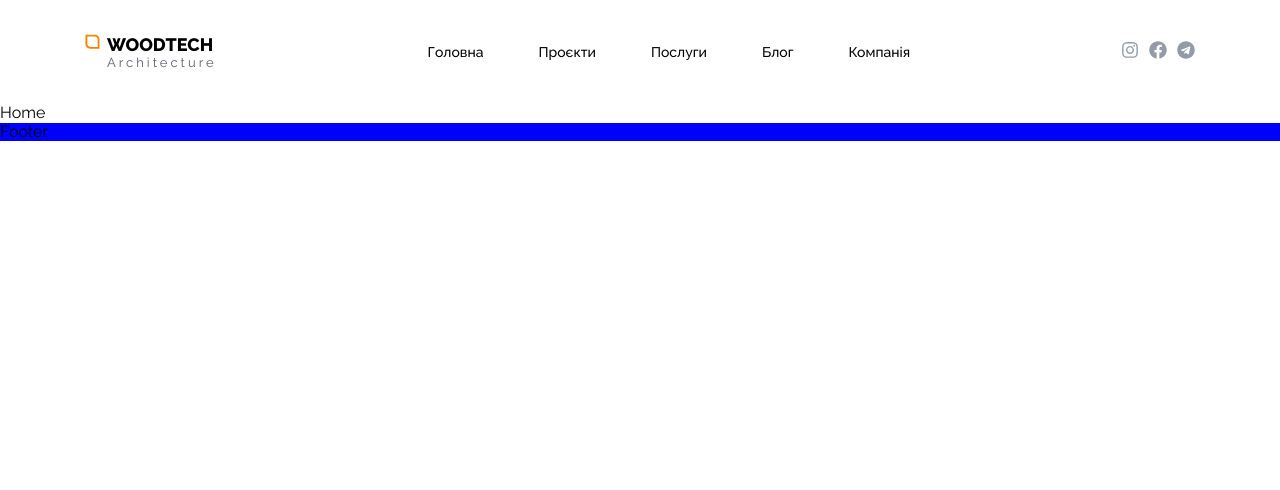
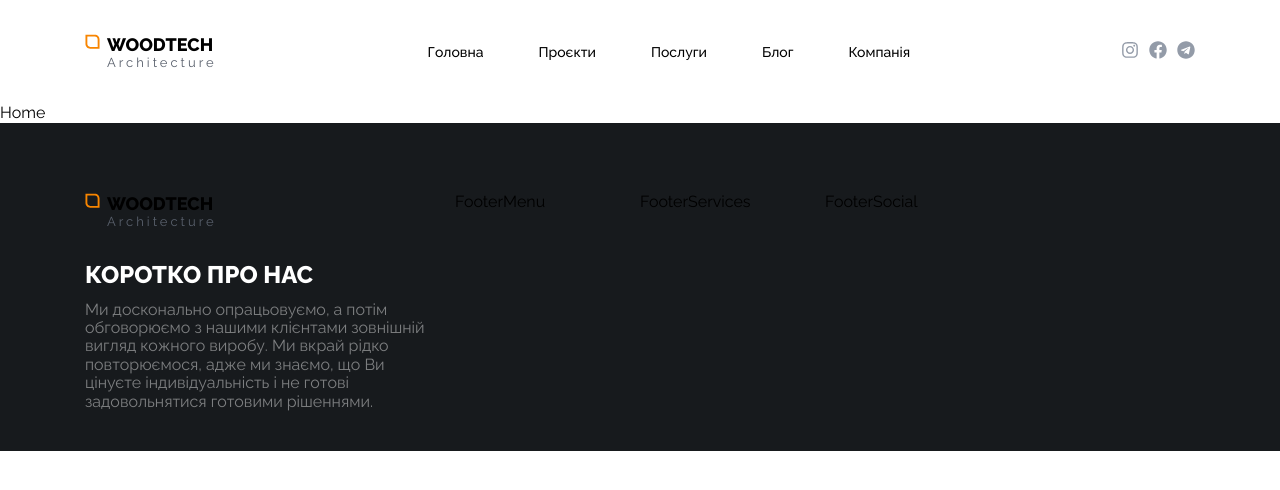
Before and after one commit to DenisTolmachev/woodtech, a React (Create React App) app: page / in a window 1280 px wide. Shown: the top 490 px of the page. Built offline with nearby package versions, Linux system fonts and the light colour scheme.

Commit message:
added footer structure and footer about style

```diff
--- a/src/components/Footer/Footer.jsx
+++ b/src/components/Footer/Footer.jsx
@@ -1,5 +1,16 @@
 import { Container } from './Footer.style';
+import { FooterAbout } from '../FooterAbout/FooterAbout';
+import { FooterMenu } from '../FooterMenu/FooterMenu';
+import { FooterServices } from '../FooterServices/FooterServices';
+import { FooterSocial } from '../FooterSocial/FooterSocial';
 
 export const Footer = () => {
-  return <Container>Footer</Container>;
+  return (
+    <Container>
+      <FooterAbout />
+      <FooterMenu />
+      <FooterServices />
+      <FooterSocial />
+    </Container>
+  );
 };
--- a/src/components/Footer/Footer.style.js
+++ b/src/components/Footer/Footer.style.js
@@ -1,5 +1,8 @@
 import styled from 'styled-components';
 
 export const Container = styled.div`
-  background-color: blue;
+  display: grid;
+  grid-template-columns: 4fr 2fr 2fr 4fr;
+  background-color: ${({ theme }) => theme.colors.secondary};
+  padding: 70px 85px 40px;
 `;
--- /dev/null
+++ b/src/components/FooterAbout/FooterAbout.jsx
@@ -0,0 +1,21 @@
+import {
+  FooterAboutContainer,
+  FooterAboutText,
+  FooterAboutTitle,
+} from './FooterAbout.style';
+import { Logo } from '../Logo/Logo';
+
+export const FooterAbout = () => {
+  return (
+    <FooterAboutContainer>
+      <Logo />
+      <FooterAboutTitle>Коротко про нас</FooterAboutTitle>
+      <FooterAboutText>
+        Ми досконально опрацьовуємо, а потім обговорюємо з нашими клієнтами
+        зовнішній вигляд кожного виробу. Ми вкрай рідко повторюємося, адже ми
+        знаємо, що Ви цінуєте індивідуальність і не готові задовольнятися
+        готовими рішеннями.
+      </FooterAboutText>
+    </FooterAboutContainer>
+  );
+};
--- /dev/null
+++ b/src/components/FooterAbout/FooterAbout.style.js
@@ -0,0 +1,16 @@
+import styled from 'styled-components';
+
+export const FooterAboutContainer = styled.div`
+  width: 350px;
+`;
+
+export const FooterAboutTitle = styled.h2`
+  color: ${({ theme }) => theme.colors.white};
+  text-transform: uppercase;
+  margin-top: 32px;
+`;
+
+export const FooterAboutText = styled.p`
+  color: ${({ theme }) => theme.colors.primatyText};
+  margin-top: 12px;
+`;
--- /dev/null
+++ b/src/components/FooterMenu/FooterMenu.jsx
@@ -0,0 +1,7 @@
+export const FooterMenu = () => {
+  return (
+    <div>
+      FooterMenu
+    </div>
+  );
+};
--- /dev/null
+++ b/src/components/FooterServices/FooterServices.jsx
@@ -0,0 +1,7 @@
+export const FooterServices = () => {
+  return (
+    <div>
+      FooterServices
+    </div>
+  );
+};
--- /dev/null
+++ b/src/components/FooterSocial/FooterSocial.jsx
@@ -0,0 +1,3 @@
+export const FooterSocial = () => {
+  return <div>FooterSocial</div>;
+};
--- a/src/styleConfig/theme.js
+++ b/src/styleConfig/theme.js
@@ -6,6 +6,7 @@ export const theme = {
     secondary: '#171A1D',
     accent: '#F88500',
     logoText: '#59606C',
+    primatyText: '#ffffff70',
   },
   fonts: {
     primary: 'Raleway, sans serif',
```
Also changed, not shown: src/components/FooterMenu/FooterMenu.style.js (added), src/components/FooterServices/FooterServices.style.js (added), src/components/FooterSocial/FooterSocial.style.js (added), src/components/Logo/Logo.style.js (line endings or trailing spaces).
